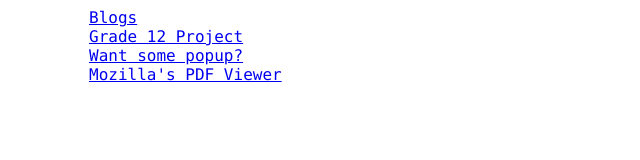
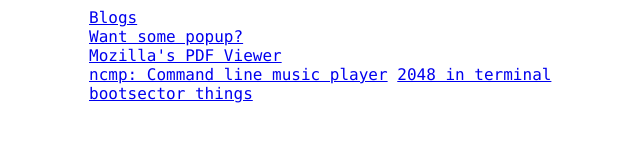
Before and after one commit to Silica163/Silica163.github.io, a plain HTML site: page index.html in a window 1280 px wide. Shown: the whole page, without its empty margins (279-919 px from the left). Drawn offline with Linux system fonts and the light colour scheme.

Commit message:
Update index.html

```diff
--- a/index.html
+++ b/index.html
@@ -8,9 +8,13 @@
 <body>
     <center id=noserver style="color:red;display:none;"><h1>THIS PAGE MAY NOT WORK WITHOUT SERVER</h1></center>
     <a href=/blog>Blogs</a><br>
-    <a href=/grade12-project>Grade 12 Project</a><br>
+    <!--a href=/grade12-project>Grade 12 Project</a><br-->
     <a href=/openpopup>Want some popup?</a><br>
     <a href=/swpdfjs>Mozilla's PDF Viewer</a>
+    <br>
+    <a href=https://github.com/silica163/ncmp>ncmp: Command line music player</a>
+    <a href=https://github.com/silica163/2048-terminal>2048 in terminal</a>
+    <a href=https://github.com/silica163/bounce>bootsector things</a>
     <script>
         if(document.location.href.indexOf("http") == -1){
             document.getElementById('noserver').style.display = "block";
```
